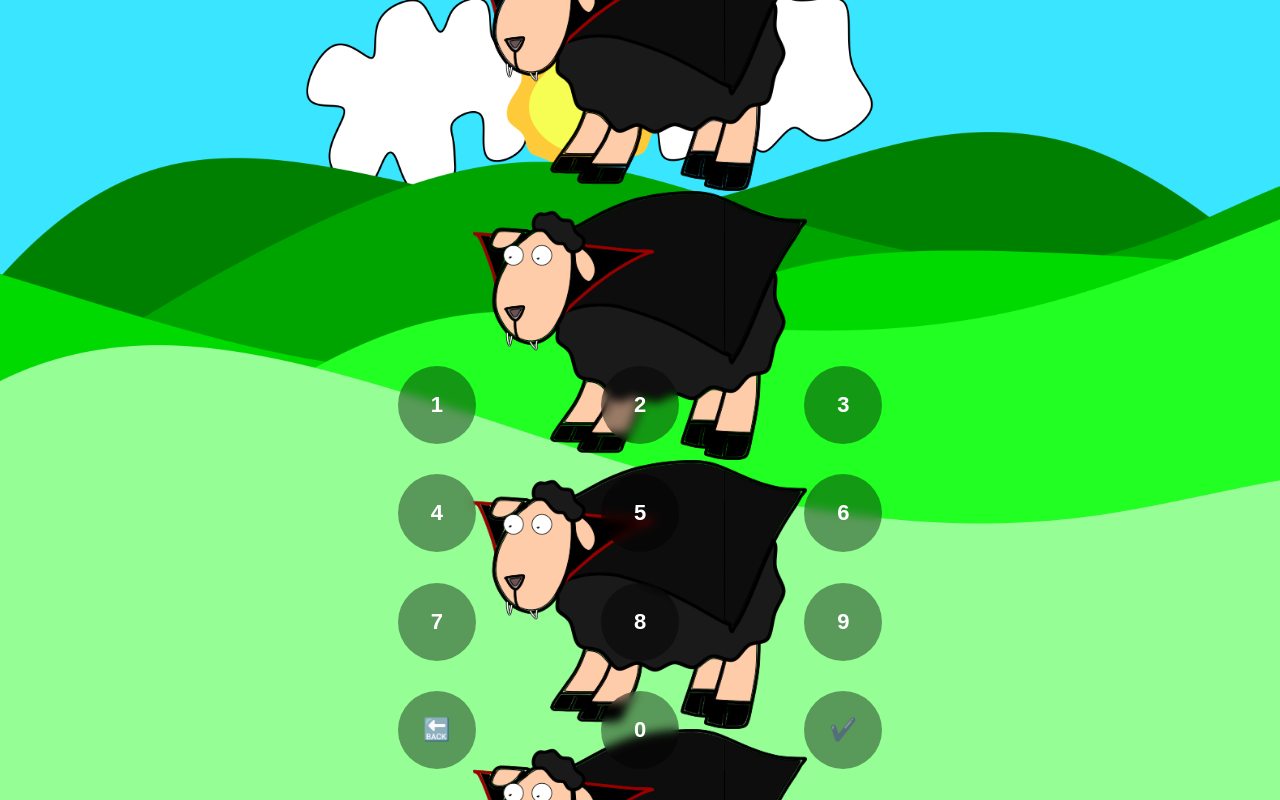
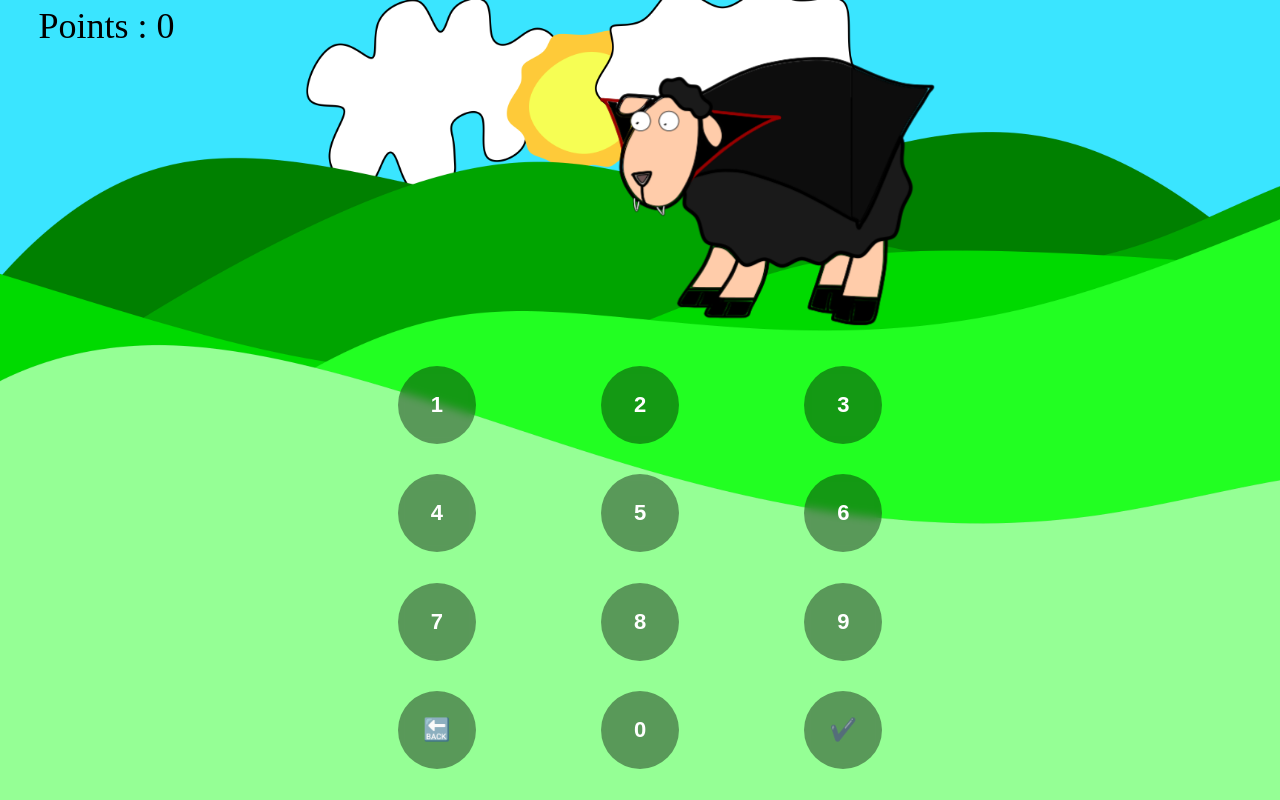
Before and after one commit to akishtp/Count-Sheepula, a React (Create React App) app: page / in a window 1280 px wide. Shown: the top 800 px of the page. Built offline with nearby package versions, Linux system fonts and the light colour scheme.

Commit message:
baaa... where is the grass🌿

```diff
--- a/src/components/SheepWindow/SheepWindow.tsx
+++ b/src/components/SheepWindow/SheepWindow.tsx
@@ -3,6 +3,7 @@
 import { RootState } from "../../app/store";
 import sheepulaFull from "../../Assets/sheepula-full.png";
 import "./SheepWindow.css";
+import "./sheepAnimation.css";
 
 const SheepWindow: React.FC = () => {
   let points = useAppSelector((state: RootState) => state.counter.points);
--- /dev/null
+++ b/src/components/SheepWindow/sheepAnimation.css
@@ -0,0 +1,20 @@
+.sheep-window {
+  /* animation: x 2.6s linear infinite alternate; */
+}
+
+.sheep-window img {
+  animation: y 0.8s linear infinite alternate;
+  animation: x 2.6s linear infinite alternate;
+}
+
+@keyframes x {
+  100% {
+    transform: translateX(calc(100vw - 100px));
+  }
+}
+
+@keyframes y {
+  100% {
+    transform: translateY(calc(100vh - 100px));
+  }
+}
--- a/src/features/sheepCounterSlice.ts
+++ b/src/features/sheepCounterSlice.ts
@@ -13,7 +13,7 @@
   status: "idle",
   error: null,
   points: 0,
-  randNum: 20,
+  randNum: 1,
 };
 
 export const sheepCounterSlice = createSlice({
```
